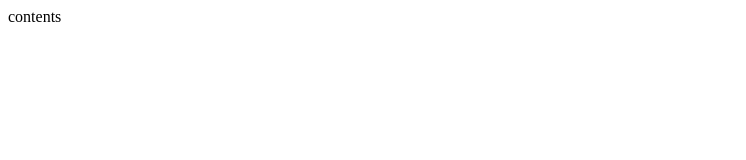
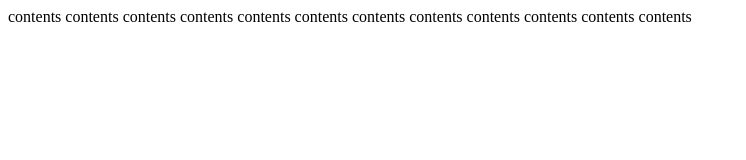
Before and after one commit to Maxcollapsar/Maxcollapsar.github.io, a plain HTML site: page index.html in a window 1280 px wide. Shown: the whole page, without its empty margins (0-746 px from the left). Drawn offline with Linux system fonts and the light colour scheme.

Commit message:
Update index.html

```diff
--- a/index.html
+++ b/index.html
@@ -5,6 +5,17 @@
   <body>
     <dev>
       contents
+      contents
+      contents
+      contents
+      contents
+      contents
+      contents
+      contents
+      contents
+      contents
+      contents
+      contents
     </dev>
   </body>
 </html>
```
